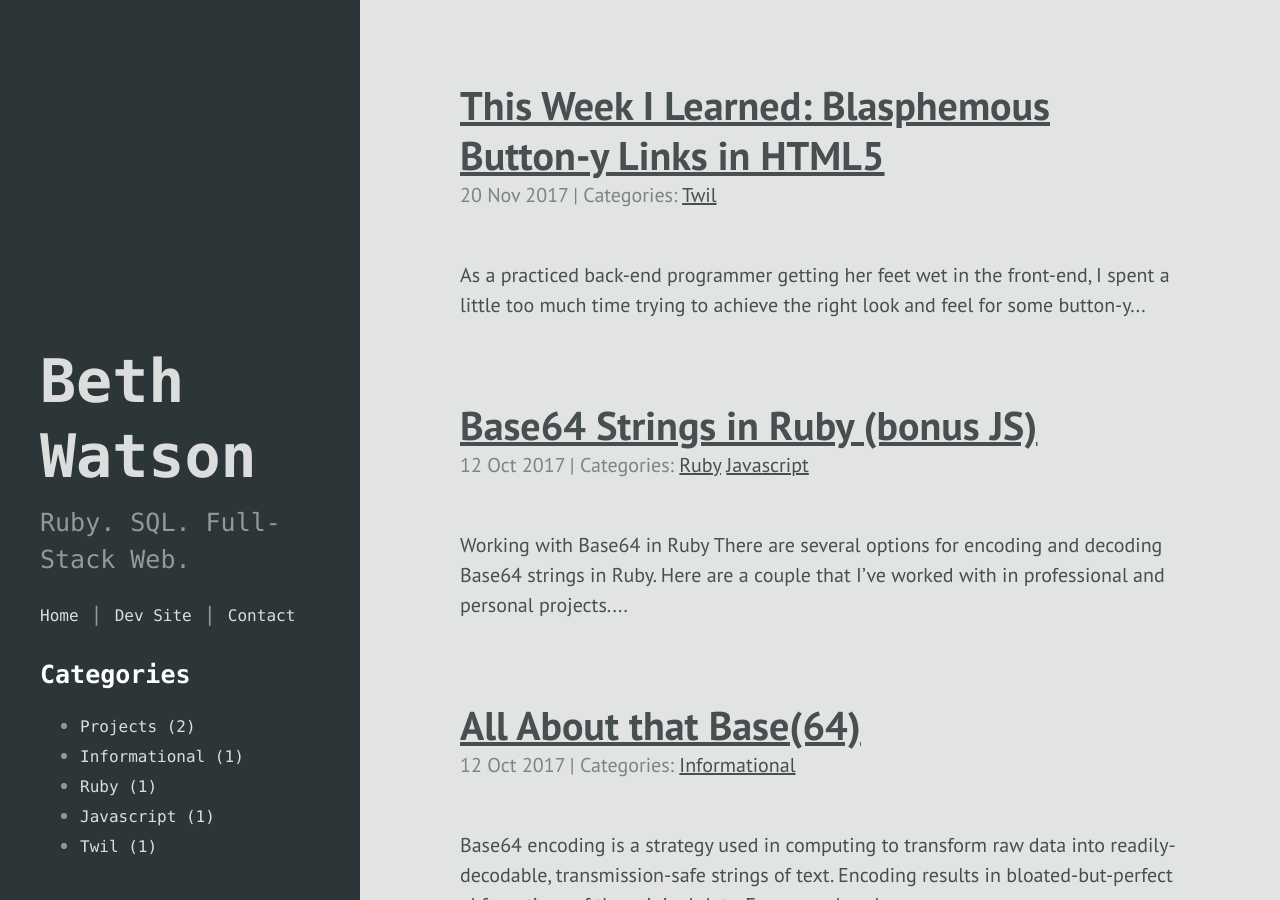
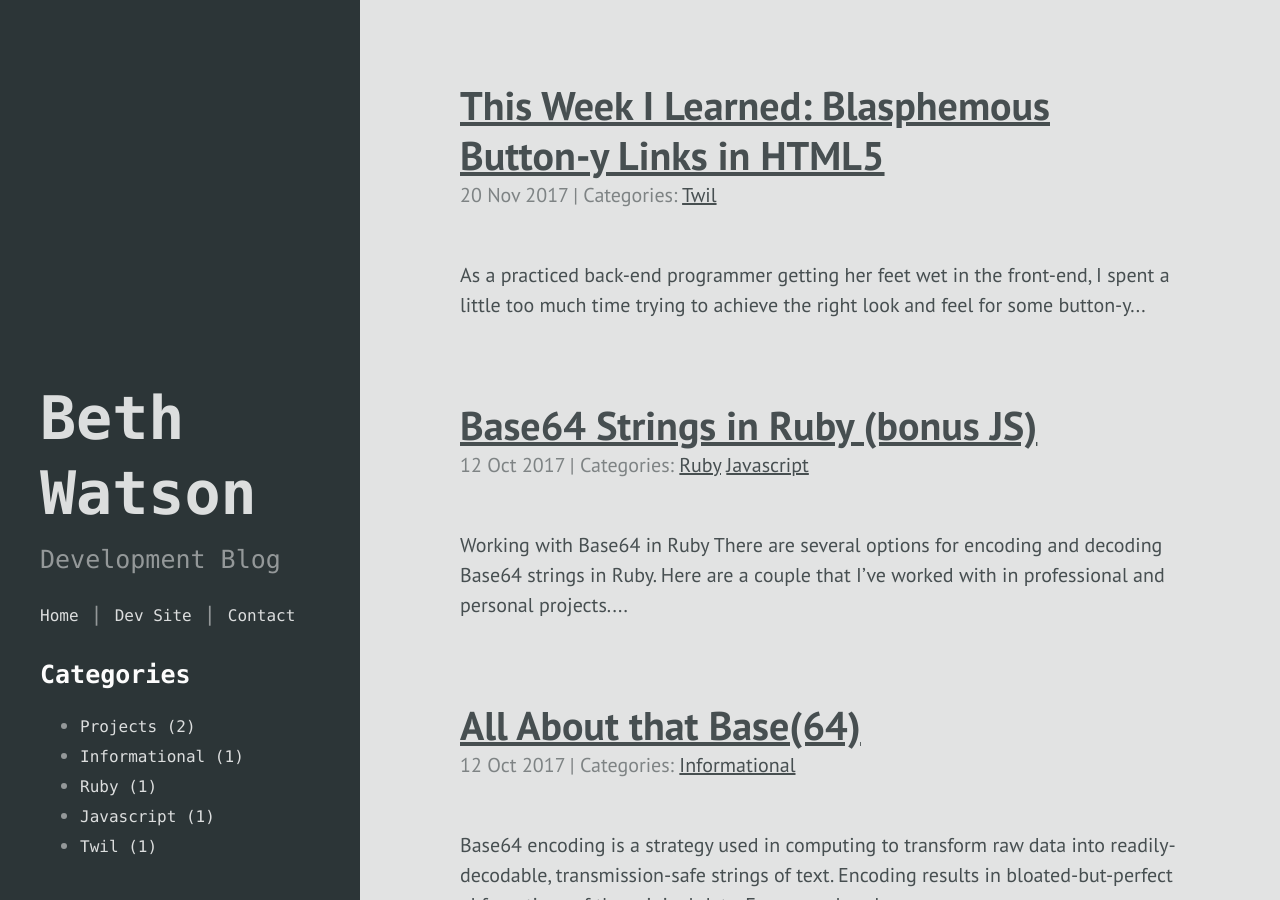
Before and after one commit to bethanyvwatson/bethanyvwatson.github.io, a Jekyll site: the page built from index.html, in a window 1280 px wide and 900 px high. Built offline with Jekyll 4.4.1, drawn with Linux system fonts in a browser that asks for light colours; the list of posts is cut into pages by our own code.

Commit message:
Change Description

```diff
--- a/_config.yml
+++ b/_config.yml
@@ -4,7 +4,7 @@ markdown:         kramdown
 # Setup
 title:            Beth Watson
 tagline:          'Software Developer'
-description:      'Ruby. SQL. Full-Stack Web.'
+description:      'Development Blog'
 url:              http://bethanyvwatson.github.io
 baseurl:          ''
 
```
